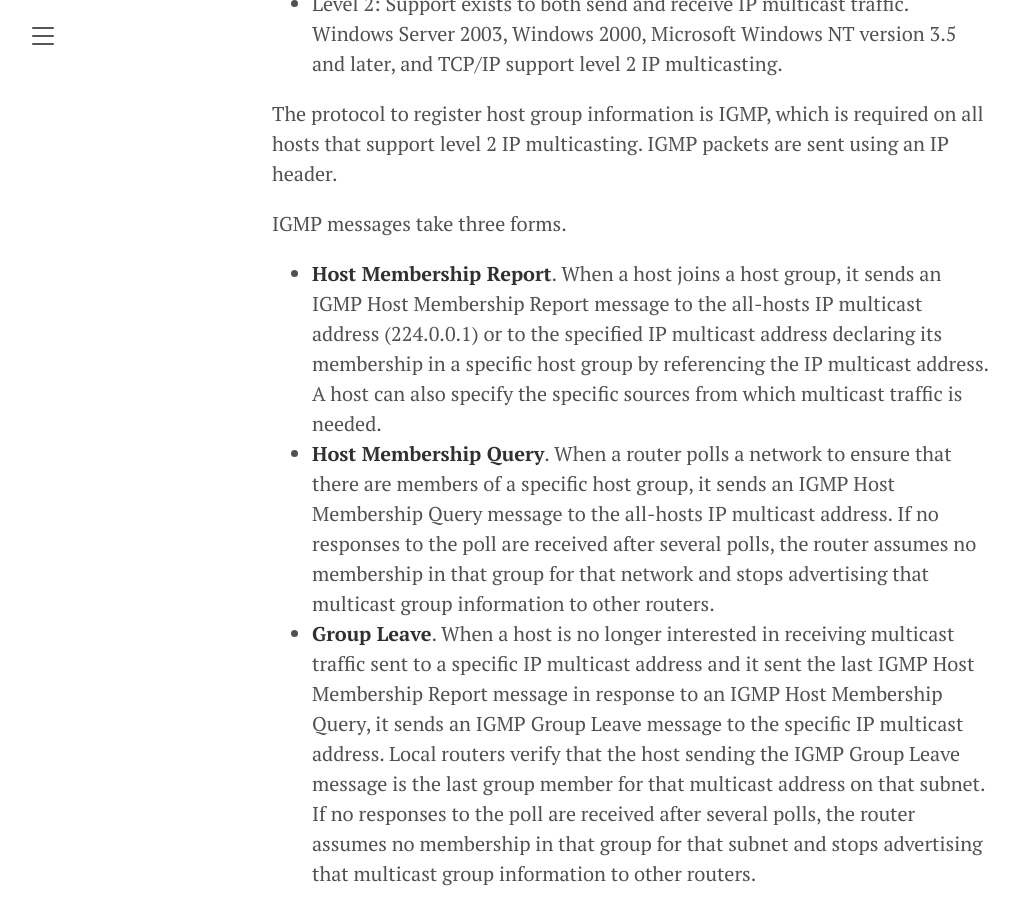
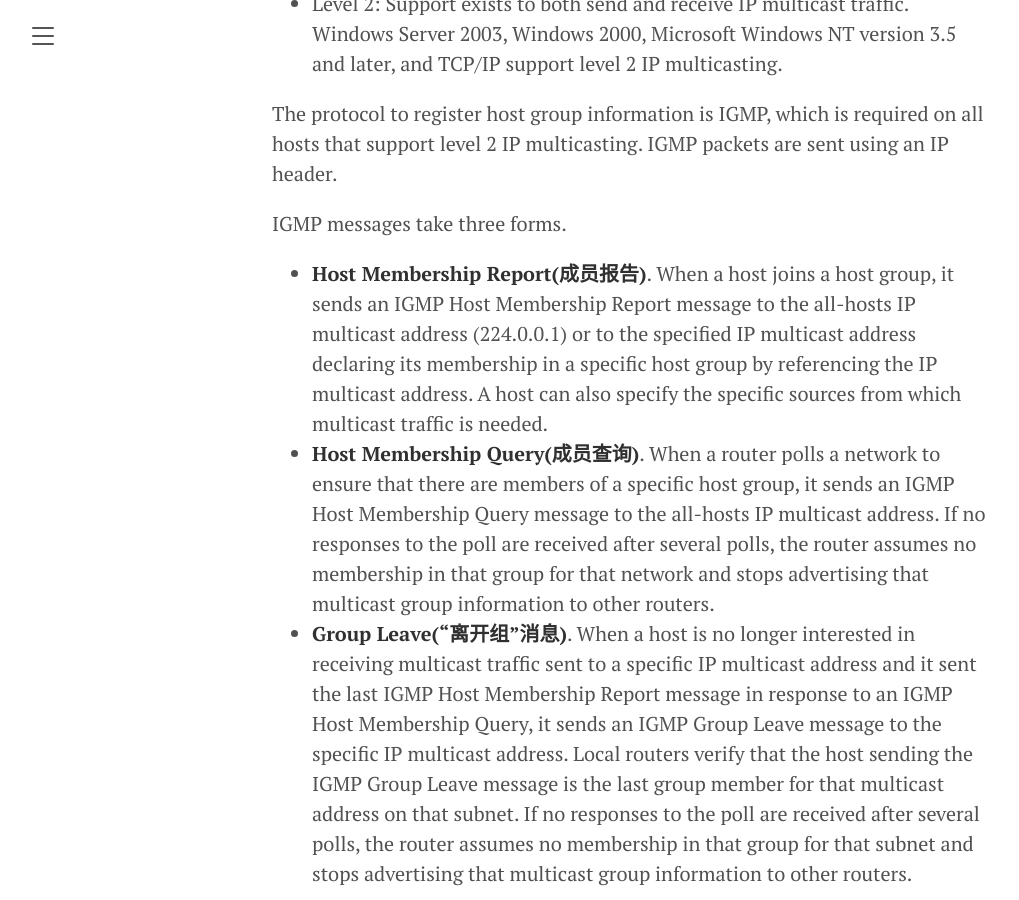
Before and after one commit to IcingTomato/icing.fun, a Jekyll site: the page built from _posts/2024-01-11-how_tcp_ip_work.markdown, in a window 1280 px wide and 900 px high, scrolled down 9513 px. Shown: the whole window, without its empty margins (8-1027 px from the left). Built offline with Jekyll 4.4.1, drawn with Linux system fonts in a browser that asks for light colours; some of the changed text lies outside the part shown.

```diff
--- a/_posts/2024-01-11-how_tcp_ip_work.markdown
+++ b/_posts/2024-01-11-how_tcp_ip_work.markdown
@@ -127,7 +127,7 @@ An IP packet consists of an IP header and an IP payload. The following table des
 
 
 
-##### Fragmentation and reassembly
+##### Fragmentation and reassembly(数据报分片和重组)
 
 If a router receives an IP packet that is too large for the network to which the packet is being forwarded, IP fragments the original packet into smaller packets that fit on the downstream network. When the packets arrive at their final destination, IP on the destination host reassembles the fragments into the original payload. This process is referred to as fragmentation and reassembly. Fragmentation can occur in environments that have a mix of networking media, such as Ethernet and Token Ring.
 
@@ -204,9 +204,9 @@ The protocol to register host group information is IGMP, which is required on al
 
 IGMP messages take three forms.
 
-- **Host Membership Report**. When a host joins a host group, it sends an IGMP Host Membership Report message to the all-hosts IP multicast address (224.0.0.1) or to the specified IP multicast address declaring its membership in a specific host group by referencing the IP multicast address. A host can also specify the specific sources from which multicast traffic is needed.
-- **Host Membership Query**. When a router polls a network to ensure that there are members of a specific host group, it sends an IGMP Host Membership Query message to the all-hosts IP multicast address. If no responses to the poll are received after several polls, the router assumes no membership in that group for that network and stops advertising that multicast group information to other routers.
-- **Group Leave**. When a host is no longer interested in receiving multicast traffic sent to a specific IP multicast address and it sent the last IGMP Host Membership Report message in response to an IGMP Host Membership Query, it sends an IGMP Group Leave message to the specific IP multicast address. Local routers verify that the host sending the IGMP Group Leave message is the last group member for that multicast address on that subnet. If no responses to the poll are received after several polls, the router assumes no membership in that group for that subnet and stops advertising that multicast group information to other routers.
+- **Host Membership Report(成员报告)**. When a host joins a host group, it sends an IGMP Host Membership Report message to the all-hosts IP multicast address (224.0.0.1) or to the specified IP multicast address declaring its membership in a specific host group by referencing the IP multicast address. A host can also specify the specific sources from which multicast traffic is needed.
+- **Host Membership Query(成员查询)**. When a router polls a network to ensure that there are members of a specific host group, it sends an IGMP Host Membership Query message to the all-hosts IP multicast address. If no responses to the poll are received after several polls, the router assumes no membership in that group for that network and stops advertising that multicast group information to other routers.
+- **Group Leave(“离开组”消息)**. When a host is no longer interested in receiving multicast traffic sent to a specific IP multicast address and it sent the last IGMP Host Membership Report message in response to an IGMP Host Membership Query, it sends an IGMP Group Leave message to the specific IP multicast address. Local routers verify that the host sending the IGMP Group Leave message is the last group member for that multicast address on that subnet. If no responses to the poll are received after several polls, the router assumes no membership in that group for that subnet and stops advertising that multicast group information to other routers.
 
 For IP multicasting to span routers across an internetwork, multicast routing protocols are used by routers to communicate host group information so that each router supporting multicast forwarding is aware of which networks contain members of which host groups. IGMP is defined in RFCs 1112 and 2236.
 
```
Also changed, not shown: about.md (+15 -0 lines), friends.md (+0 -14 lines).
